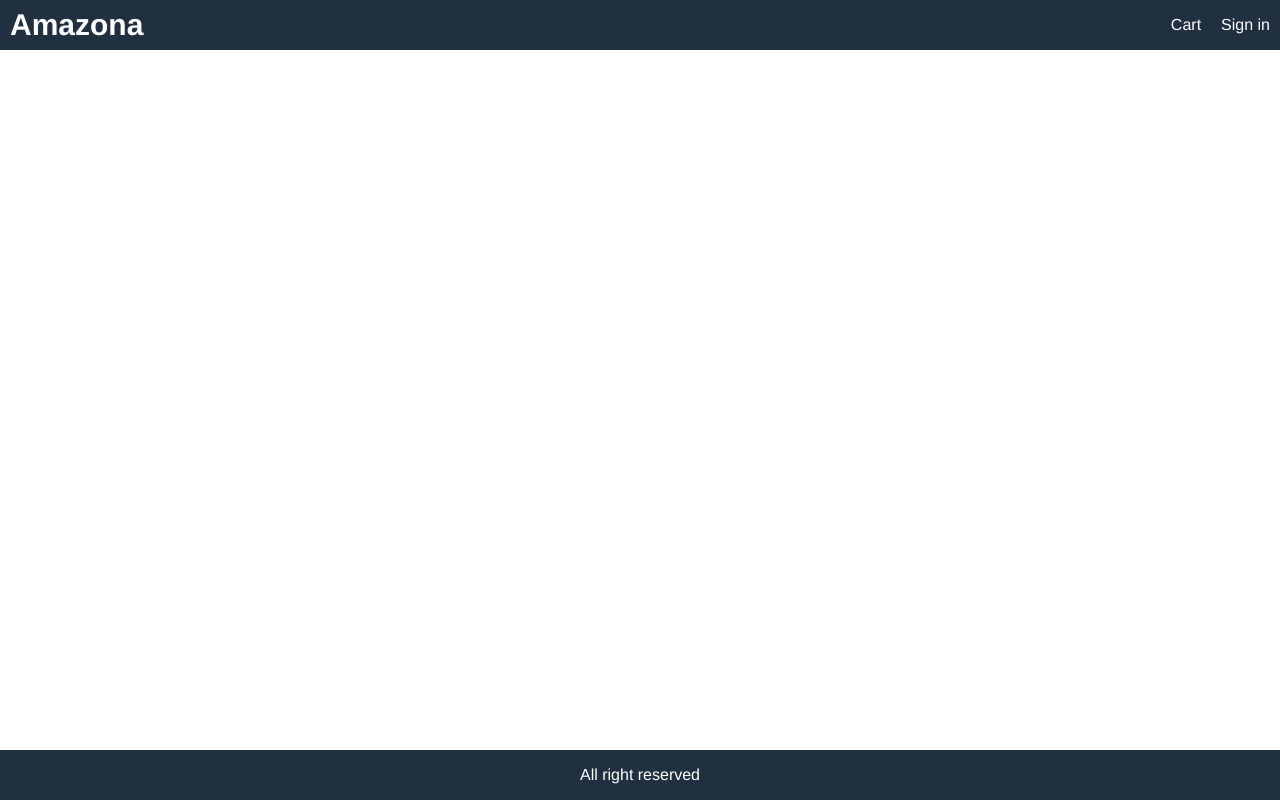
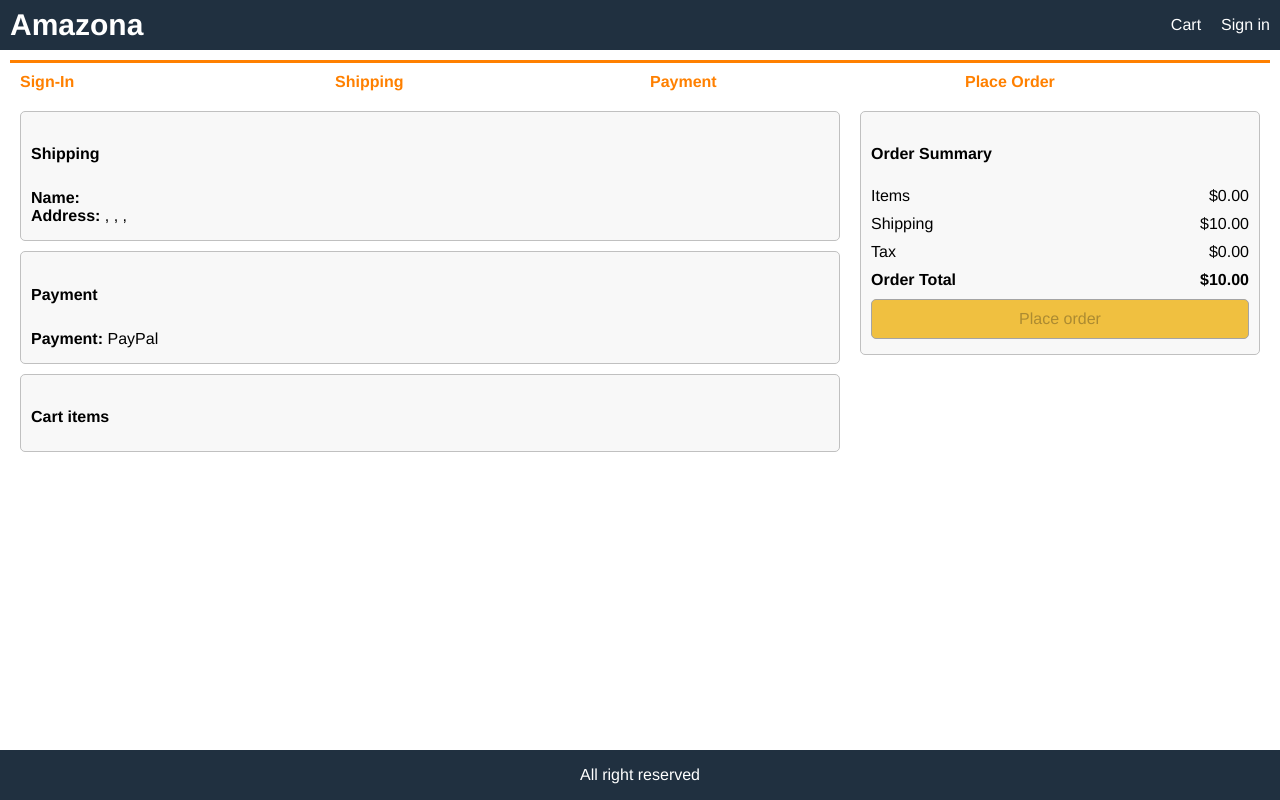
Before and after one commit to savicd130/amazona, a React (Create React App) app in the folder frontend/: page /placeorder in a window 1280 px wide. Built offline with nearby package versions, Linux system fonts and the light colour scheme; the HTML template or start-up script is replaced by a standard one.

Commit message:
place order

```diff
--- a/frontend/src/App.js
+++ b/frontend/src/App.js
@@ -9,6 +9,8 @@
 import { signout } from './actions/userActions';
 import RegisterScreen from './screens/RegisterScreen';
 import ShippingAddressScreen from './screens/ShippingAddressScreen';
+import PaymentMethodScreen from './screens/PaymentMethodScreen';
+import PlaceOrderScreen from './screens/PlaceOrderScreen';
 
 function App() {
   const cart = useSelector(state => state.cart);
@@ -60,6 +62,8 @@
           <Route path="/signin" component={SigninScreen} />
           <Route path="/register" component={RegisterScreen} />
           <Route path="/shipping" component={ShippingAddressScreen} />
+          <Route path="/payment" component={PaymentMethodScreen} />
+          <Route path="/placeorder" component={PlaceOrderScreen} />
           <Route path="/" component={HomeScreen} exact />
         </main>
         <footer className="row center">All right reserved</footer>
--- a/frontend/src/actions/cartActions.js
+++ b/frontend/src/actions/cartActions.js
@@ -2,6 +2,7 @@
 import {
   CART_ADD_ITEM,
   CART_REMOVE_ITEM,
+  CART_SAVE_PAYMENT_METHOD,
   CART_SAVE_SHIPPING_ADDRESS,
 } from '../constants/cartConstants';
 
@@ -31,7 +32,11 @@
   localStorage.setItem('cartItems', JSON.stringify(getState().cart.cartItems));
 };
 
-export const saveShippingAddress = data => async dispatch => {
+export const saveShippingAddress = data => dispatch => {
   dispatch({ type: CART_SAVE_SHIPPING_ADDRESS, payload: data });
   localStorage.setItem('shippingAddress', JSON.stringify(data));
 };
+
+export const savePaymentMethod = data => dispatch => {
+  dispatch({ type: CART_SAVE_PAYMENT_METHOD, payload: data });
+};
--- a/frontend/src/actions/userActions.js
+++ b/frontend/src/actions/userActions.js
@@ -51,5 +51,6 @@
 export const signout = () => dispatch => {
   localStorage.removeItem('userInfo');
   localStorage.removeItem('cartItems');
+  localStorage.removeItem('shippingAddress');
   dispatch({ type: USER_SINGOUT });
 };
--- a/frontend/src/constants/cartConstants.js
+++ b/frontend/src/constants/cartConstants.js
@@ -3,3 +3,5 @@
 export const CART_REMOVE_ITEM = 'CART_REMOVE_ITEM';
 
 export const CART_SAVE_SHIPPING_ADDRESS = 'CART_SAVE_SHIPPING_ADDRESS';
+
+export const CART_SAVE_PAYMENT_METHOD = 'CART_SAVE_PAYMENT_METHOD';
--- a/frontend/src/index.css
+++ b/frontend/src/index.css
@@ -214,7 +214,7 @@
 
 .form label {
   margin: 1rem 0;
-  display: block;
+  /* display: block; */
 }
 
 /* Dropdown */
--- a/frontend/src/reducers/cartReducers.js
+++ b/frontend/src/reducers/cartReducers.js
@@ -1,6 +1,7 @@
 import {
   CART_ADD_ITEM,
   CART_REMOVE_ITEM,
+  CART_SAVE_PAYMENT_METHOD,
   CART_SAVE_SHIPPING_ADDRESS,
 } from '../constants/cartConstants';
 
@@ -26,6 +27,8 @@
       };
     case CART_SAVE_SHIPPING_ADDRESS:
       return { ...state, shippingAddress: action.payload };
+    case CART_SAVE_PAYMENT_METHOD:
+      return { ...state, paymentMethod: action.payload };
     default:
       return state;
   }
--- /dev/null
+++ b/frontend/src/screens/PaymentMethodScreen.js
@@ -0,0 +1,63 @@
+import React, { useState } from 'react';
+import CheckoutSteps from '../components/CheckoutSteps';
+import { useDispatch, useSelector } from 'react-redux';
+import { savePaymentMethod } from '../actions/cartActions';
+
+export default function PaymentMethodScreen(props) {
+  const cart = useSelector(state => state.cart);
+  const { shippingAddress } = cart;
+  if (!shippingAddress.address) {
+    props.history.push('/shipping');
+  }
+
+  const [paymentMethod, setPaymentMethod] = useState('PayPal');
+  const dispatch = useDispatch();
+
+  const submitHandler = e => {
+    e.preventDefault();
+    dispatch(savePaymentMethod(paymentMethod));
+    props.history.push('/placeorder');
+  };
+  return (
+    <div>
+      <CheckoutSteps step1 step2 step3 />
+      <form className="form" onSubmit={submitHandler}>
+        <div>
+          <h1>Payment Method</h1>
+        </div>
+        <div>
+          <div>
+            <input
+              type="radio"
+              id="paypal"
+              value="PayPal"
+              name="paymentMethod"
+              required
+              checked
+              onChange={e => setPaymentMethod(e.target.value)}
+            />
+            <label htmlFor="paypal">PayPal</label>
+          </div>
+        </div>
+        <div>
+          <div>
+            <input
+              type="radio"
+              id="stripe"
+              value="Stripe"
+              name="paymentMethod"
+              required
+              onChange={e => setPaymentMethod(e.target.value)}
+            />
+            <label htmlFor="stripe">Stripe</label>
+          </div>
+        </div>
+        <div>
+          <button type="submit" className="primary">
+            Continue
+          </button>
+        </div>
+      </form>
+    </div>
+  );
+}
--- /dev/null
+++ b/frontend/src/screens/PlaceOrderScreen.js
@@ -0,0 +1,128 @@
+import React from 'react';
+import { useSelector } from 'react-redux';
+import { Link } from 'react-router-dom';
+import CheckoutSteps from '../components/CheckoutSteps';
+
+export default function PlaceOrderScreen(props) {
+  const cart = useSelector(state => state.cart);
+  if (!cart.paymentMethod) {
+    props.history.push('/payment');
+  }
+
+  const toPrice = num => +num.toFixed(2);
+
+  cart.itemsPrice = toPrice(
+    cart.cartItems.reduce((a, c) => a + c.qty * c.price, 0)
+  );
+  cart.shippingPrice = cart.itemsPrice > 100 ? toPrice(0) : toPrice(10);
+  cart.taxPrice = toPrice(0.15 * cart.itemsPrice);
+  cart.totalPrice = cart.itemsPrice + cart.taxPrice + cart.shippingPrice;
+
+  const placeOrderHandler = e => {};
+
+  return (
+    <div>
+      <CheckoutSteps step1 step2 step3 step4 />
+      <div className="row top">
+        <div className="col-2">
+          <ul>
+            <li>
+              <div className="card card-body">
+                <h2>Shipping</h2>
+                <p>
+                  <strong>Name:</strong> {cart.shippingAddress.fullName} <br />
+                  <strong>Address:</strong> {cart.shippingAddress.address},{' '}
+                  {cart.shippingAddress.city}, {cart.shippingAddress.postalCode}
+                  , {cart.shippingAddress.country}
+                </p>
+              </div>
+            </li>
+            <li>
+              <div className="card card-body">
+                <h2>Payment</h2>
+                <p>
+                  <strong>Payment:</strong> {cart.paymentMethod}
+                </p>
+              </div>
+            </li>
+            <li>
+              <div className="card card-body">
+                <h2>Cart items</h2>
+                <ul>
+                  {cart.cartItems.map(item => (
+                    <li key={item.product}>
+                      <div className="row">
+                        <div>
+                          <img
+                            src={item.image}
+                            alt={item.name}
+                            className="small"
+                          />
+                        </div>
+                        <div className="min-30">
+                          <Link to={`/product/${item.product}`}>
+                            {item.name}
+                          </Link>
+                        </div>
+                        <div>
+                          {item.qty} x ${item.price} = {item.qty * item.price}
+                        </div>
+                      </div>
+                    </li>
+                  ))}
+                </ul>
+              </div>
+            </li>
+          </ul>
+        </div>
+        <div className="col-1">
+          <div className="card card-body">
+            <ul>
+              <li>
+                <h2>Order Summary</h2>
+              </li>
+              <li>
+                <div className="row">
+                  <div>Items</div>
+                  <div>${cart.itemsPrice.toFixed(2)}</div>
+                </div>
+              </li>
+              <li>
+                <div className="row">
+                  <div>Shipping</div>
+                  <div>${cart.shippingPrice.toFixed(2)}</div>
+                </div>
+              </li>
+              <li>
+                <div className="row">
+                  <div>Tax</div>
+                  <div>${cart.taxPrice.toFixed(2)}</div>
+                </div>
+              </li>
+              <li>
+                <div className="row">
+                  <div>
+                    <strong>Order Total</strong>
+                  </div>
+                  <div>
+                    <strong>${cart.totalPrice.toFixed(2)}</strong>
+                  </div>
+                </div>
+              </li>
+              <li>
+                <button
+                  className="primary block"
+                  onClick={placeOrderHandler}
+                  type="button"
+                  disabled={cart.cartItems.length === 0}
+                >
+                  Place order
+                </button>
+              </li>
+            </ul>
+          </div>
+        </div>
+      </div>
+    </div>
+  );
+}
--- a/frontend/src/store.js
+++ b/frontend/src/store.js
@@ -24,6 +24,7 @@
     shippingAddress: localStorage.getItem('shippingAddress')
       ? JSON.parse(localStorage.getItem('shippingAddress'))
       : {},
+    paymentMethod: 'PayPal',
   },
 };
 const reducer = combineReducers({
```
